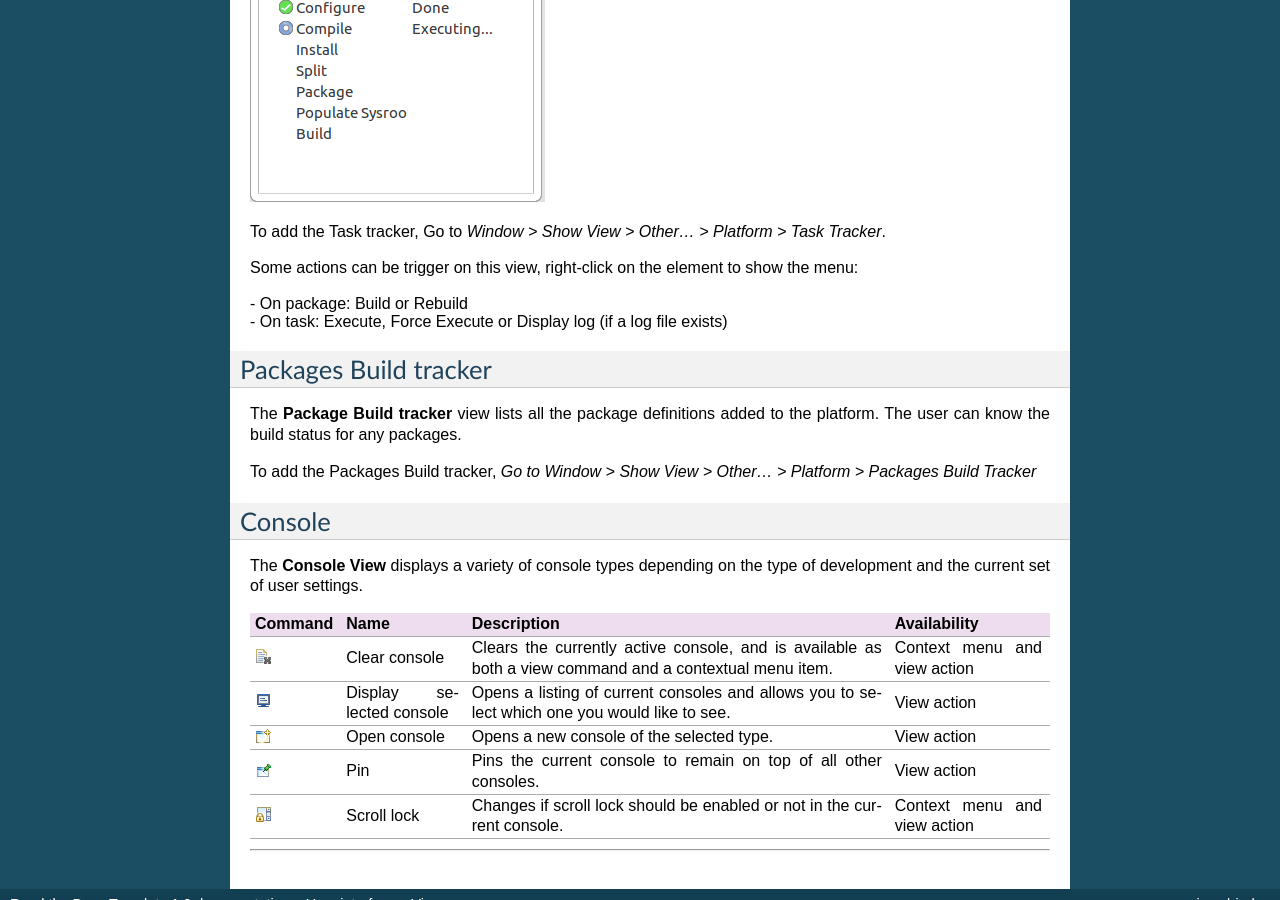
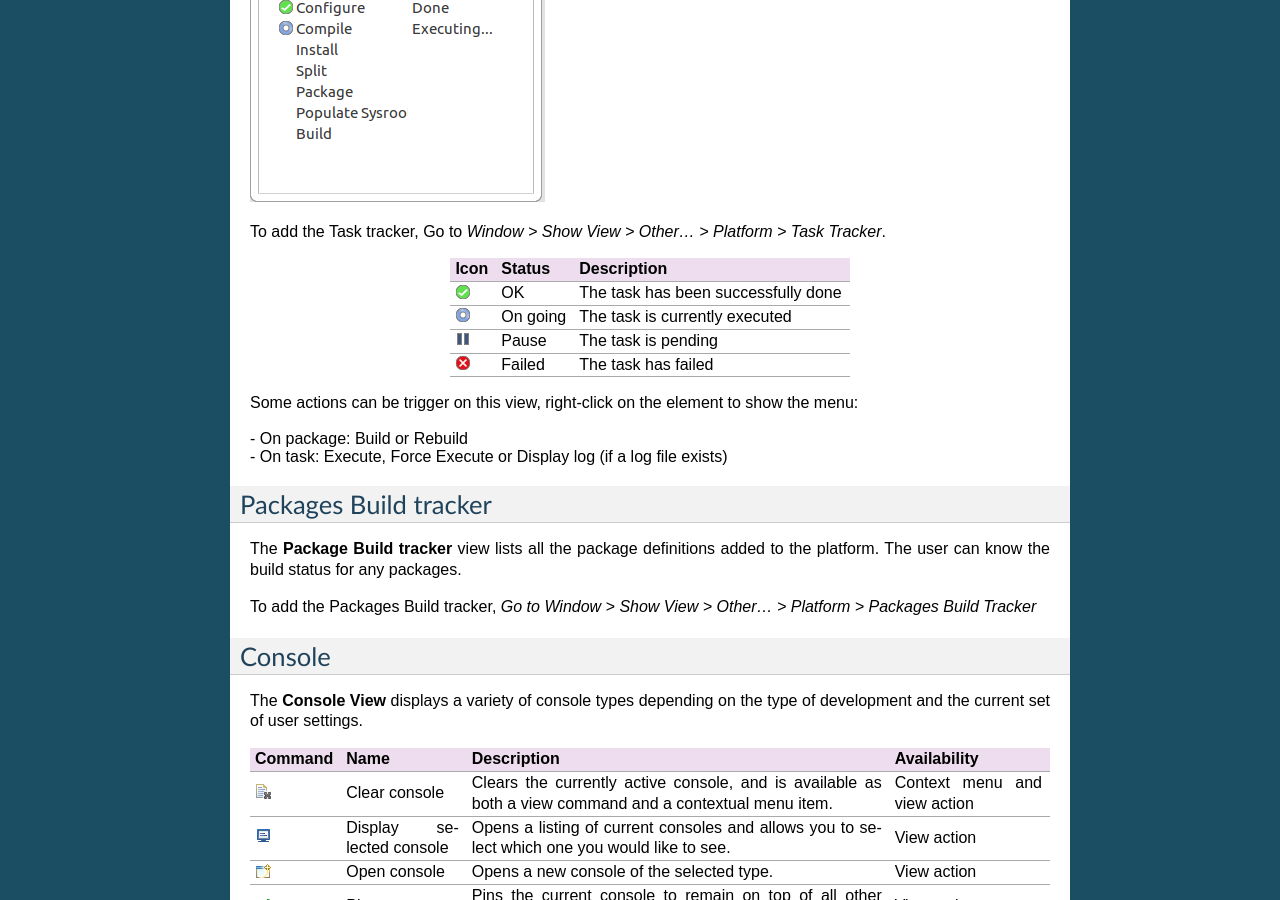
Before and after one commit to Tarek92l/testreadthedoc, a Sphinx documentation site: the page built from docs/userinterface/views.rst, in a window 1280 px wide and 900 px high, scrolled down 1377 px. Built offline with Sphinx 7.4.7, drawn with Linux system fonts in a browser that asks for light colours; pages that are not in the unit, such as notebooks, are missing from menus.

Commit message:
Update views.rst

```diff
--- a/docs/userinterface/views.rst
+++ b/docs/userinterface/views.rst
@@ -35,19 +35,21 @@ task ended in error to track which step is running.
 To add the Task tracker, Go to *Window > Show View > Other... > Platform
 > Task Tracker*.
 
-======================================== ======== ===================================
-Icon                                     Status   Description
-======================================== ======== ===================================
-|image1|                                OK       The task has been successfully done
-|image2|                                On going The task is currently executed
-|image3|                                Pause    The task is pending
-|image4|                                Failed   The task has failed
-======================================== ======== ===================================
-
-.. |image1| image:: ../images/ui/viewsicon1.png
-.. |image2| image:: ../images/ui/viewsicon2.png
-.. |image3| image:: ../images/ui/viewsicon3.png
-.. |image4| image:: ../images/ui/viewsicon4.png
++--------------------------------------+------------------+------------------+
+| Icon                                 | Status           | Description      |
++======================================+==================+==================+
+|.. image:: ../images/ui/viewsicon1.png| OK               |The task has been |
+|                                      |                  |successfully done |
++--------------------------------------+------------------+------------------+
+|.. image:: ../images/ui/viewsicon2.png| On going         |The task is       |
+|                                      |                  |currently executed|
++--------------------------------------+------------------+------------------+
+|.. image:: ../images/ui/viewsicon3.png| Pause            | The task is      |
+|                                      |                  | pending          |
++--------------------------------------+------------------+------------------+
+|.. image:: ../images/ui/viewsicon4.png| Failed           | The task has     |
+|                                      |                  | failed           |
++--------------------------------------+------------------+------------------+
 
 
 Some actions can be trigger on this view, right-click on the element to
@@ -65,6 +67,7 @@ Packages Build tracker
 The **Package Build tracker** view lists all the package definitions
 added to the platform. The user can know the build status for any
 packages.
+
 
 
 To add the Packages Build tracker, *Go to Window > Show View > Other...
```
